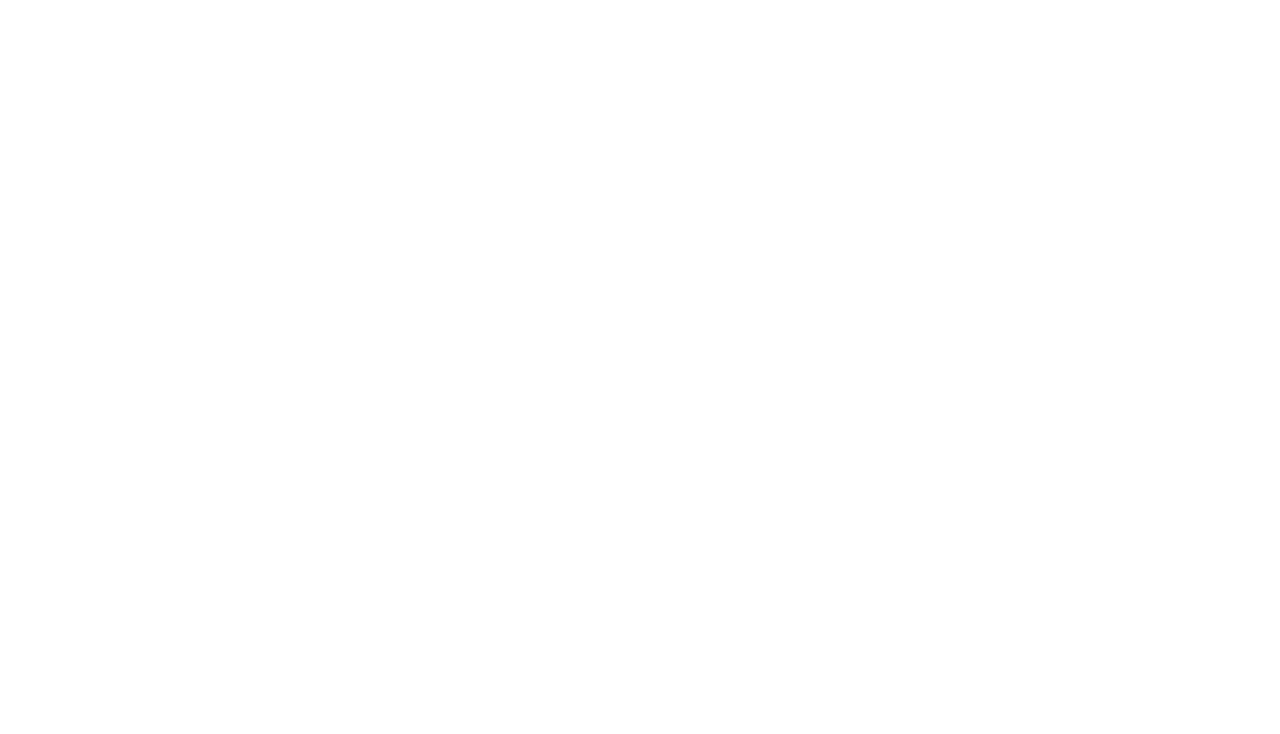
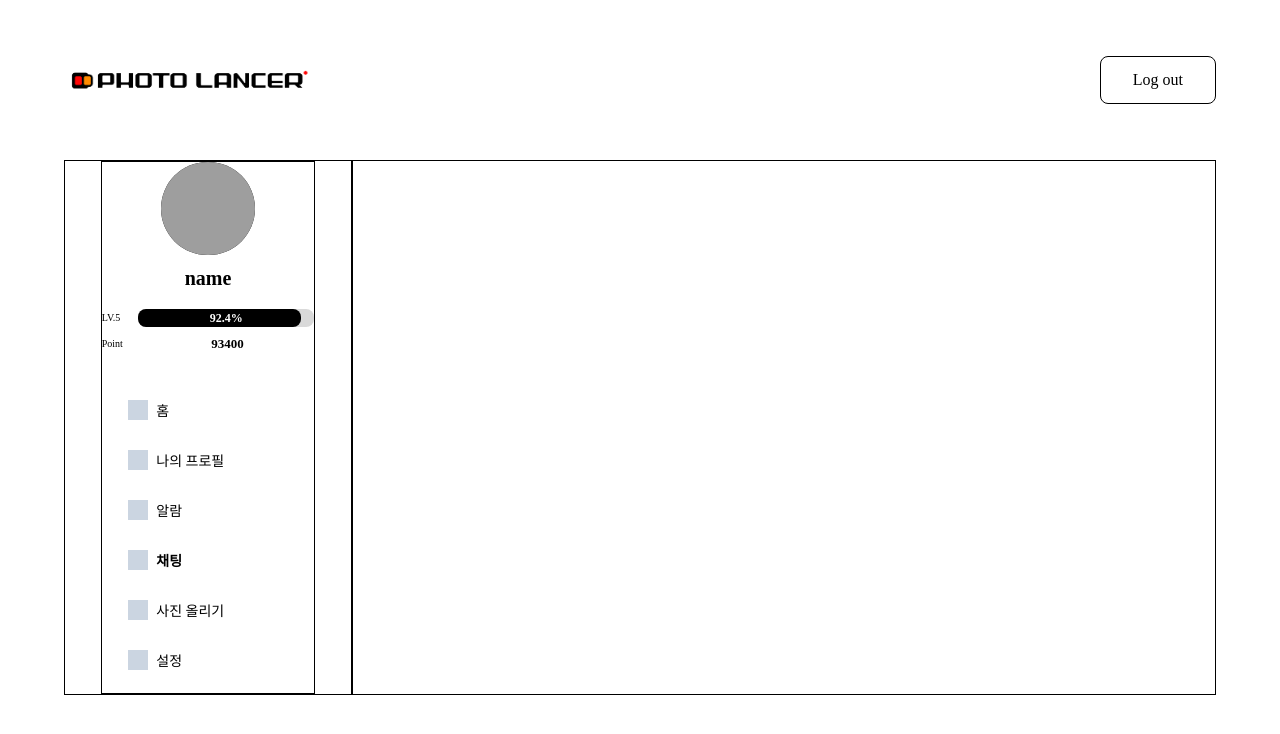
Before and after one commit to photoLancer/frontend, a React (Create React App) app: page /chat in a window 1280 px wide. Before the commit this address had no page. Shown: the top 734 px of the page. Built offline with nearby package versions, Linux system fonts and the light colour scheme; grey boxes are pictures that could not be loaded.

Commit message:
[FE-33] 채팅 페이지 틀 만들기

```diff
--- a/src/App.js
+++ b/src/App.js
@@ -6,6 +6,7 @@ import LoginPage from './routes/LoginPage/LoginPage';
 import OnboardingPage from './routes/OnboardingPage/OnboardingPage';
 import MyprofilePage from './routes/MyProfilePage/MyprofilePage';
 import SettingPage from './routes/SettingPage/SettingPage';
+import ChatPage from './routes/ChatPage/ChatPage';
 
 function App() {
   return (
@@ -15,6 +16,7 @@ function App() {
         <Route exact path='/login' element={LoginPage()} />
         <Route exact path='/Onboarding' element={OnboardingPage()} />
         <Route exact path='/profile' element={MyprofilePage()} />
+        <Route exact path='/chat' element={ChatPage()} />
         <Route exact path='/setting' element={SettingPage()} />
       </Routes>
     </div>
--- a/src/components/Sidebar/Sidebar.js
+++ b/src/components/Sidebar/Sidebar.js
@@ -63,7 +63,7 @@ function Sidebar(props) {
               </p>
             </div>
           </a>
-          <a href='/' className={styles.nav_contents}>
+          <a href='/chat' className={styles.nav_contents}>
             <div className='w-10/12 flex flex-row'>
               <div className='w-5 h-5 bg-slate-300 mr-2'></div>
               <p className={`${current_page === 4 ? 'font-semibold' : ''}`}>
--- /dev/null
+++ b/src/routes/ChatPage/ChatPage.js
@@ -0,0 +1,24 @@
+import React from 'react';
+import styles from './chatPage.module.css';
+import Header from '../../components/Header/Header';
+import Sidebar from '../../components/Sidebar/Sidebar';
+
+function ChatPage() {
+  return (
+    <>
+      <div className={styles.viewport}>
+        <div class={styles.contents}>
+          <Header />
+          <div className='flex flex-row'>
+            <div className='sidebar basis-1/4 flex flex-row justify-center border border-solid border-black'>
+              <Sidebar current_page={4} />
+            </div>
+            <div className='main basis-3/4 border border-solid border-black'></div>
+          </div>
+        </div>
+      </div>
+    </>
+  );
+}
+
+export default ChatPage;
--- /dev/null
+++ b/src/routes/ChatPage/chatPage.module.css
@@ -0,0 +1,11 @@
+.viewport {
+  display: flex;
+  flex-direction: column;
+  justify-content: center;
+  align-items: center;
+  position: relative;
+  overflow: hidden;
+}
+.contents {
+  width: 90vw;
+}
```
